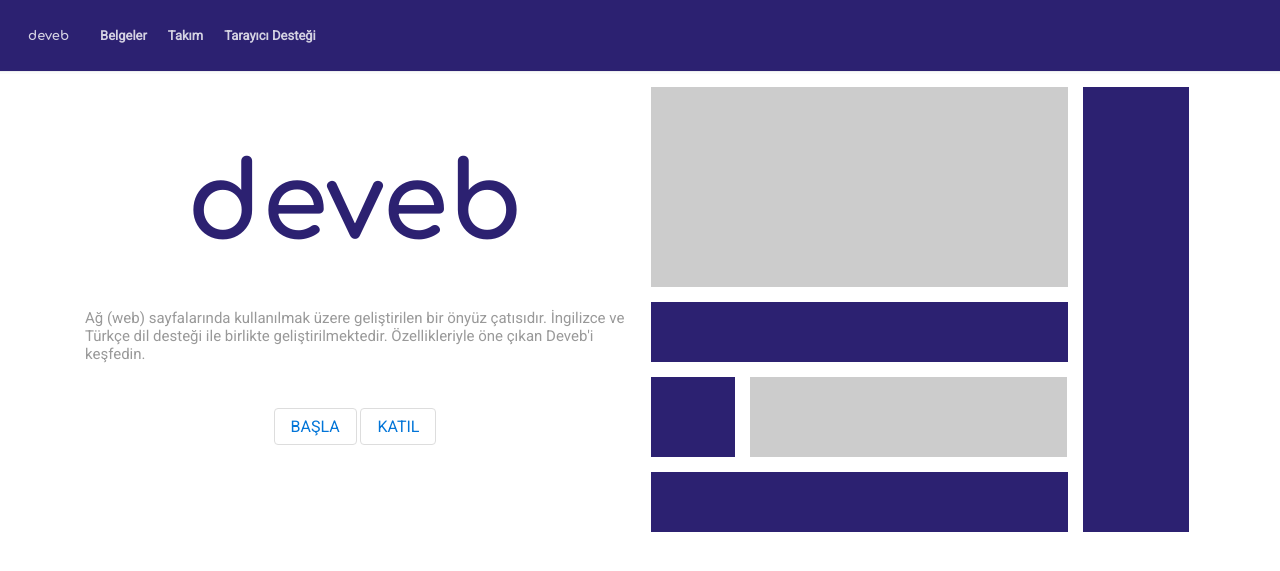
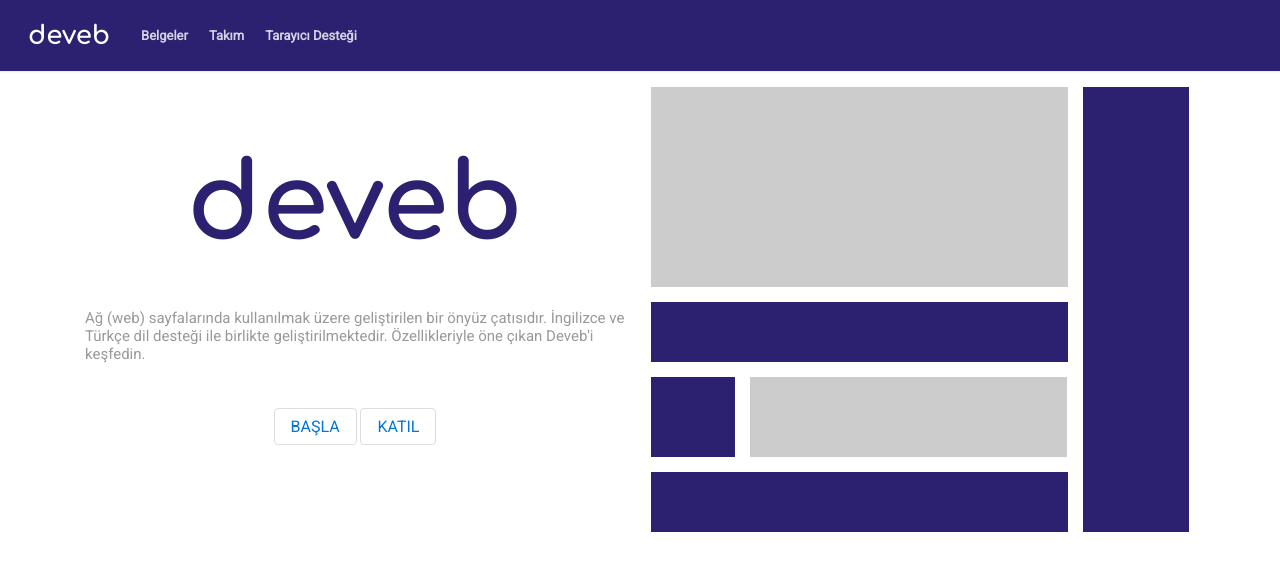
Before and after one commit to data-deveb/data-deveb.github.io, a Jekyll site: the page built from index.html, in a window 1280 px wide. Shown: the top 571 px of the page. Built offline with Jekyll 4.4.1, drawn with Linux system fonts in a browser that asks for light colours.

Commit message:
güncelleme

```diff
--- a/assets/css/deveb.genel.css
+++ b/assets/css/deveb.genel.css
@@ -106,10 +106,10 @@ pre{
 
 a.logo{
 	font-family: 'Comfortaa', cursive;
-	font-size: 26px;
+	font-size: 26px !important;
 	color:#fff !important;
 	font-weight: bold !important;
-	opacity: 1;
+	opacity: 1 !important;
 }
 .ap-kara	{background-color:#222;}
 .ap-deniz	{background-color: #17C4BB;}
```
